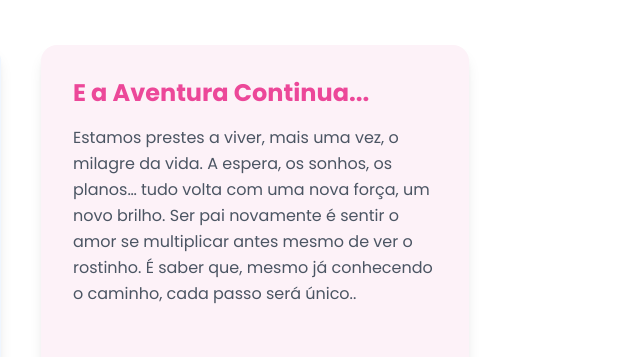
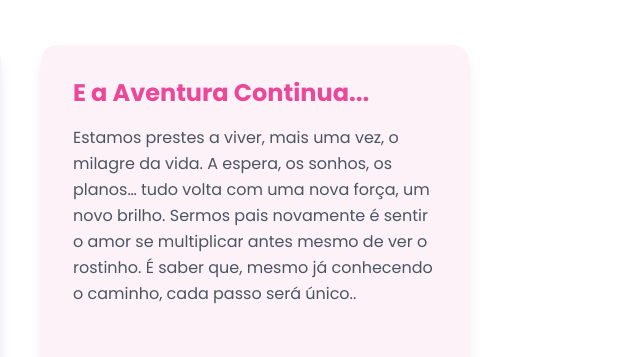
Before and after one commit to higorsf/charevelacao, a website: page public/index.html in a window 1280 px wide. Shown: the part 931-1288 px from the top of the page, 619-1259 px from the left. Drawn offline with nearby package versions, Linux system fonts and the light colour scheme; no server answers.

Commit message:
feat: corrigir texto na seção de aventura para melhorar a clareza

```diff
--- a/public/index.html
+++ b/public/index.html
@@ -215,7 +215,7 @@
                     <div class="bg-pink-50 p-8 rounded-2xl shadow-lg">
                         <h3 class="text-2xl font-bold text-pink-500 mb-4">E a Aventura Continua...</h3>
                         <p class="text-gray-600 leading-relaxed">Estamos prestes a viver, mais uma vez, o milagre da
-                            vida. A espera, os sonhos, os planos… tudo volta com uma nova força, um novo brilho. Ser pai
+                            vida. A espera, os sonhos, os planos… tudo volta com uma nova força, um novo brilho. Sermos pais
                             novamente é sentir o amor se multiplicar antes mesmo de ver o rostinho. É saber que, mesmo
                             já conhecendo o caminho, cada passo será único..</p>
                     </div>
```
